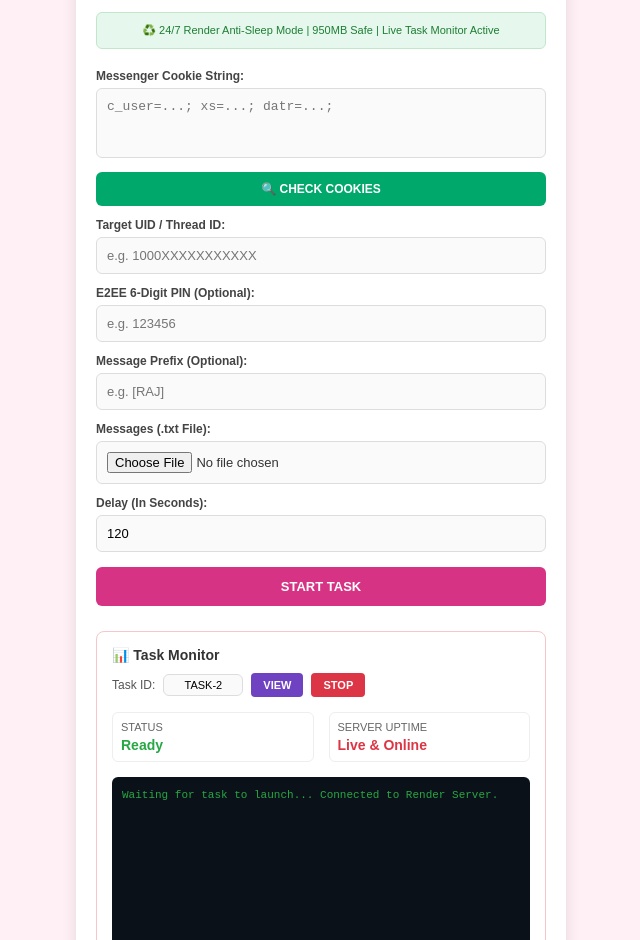
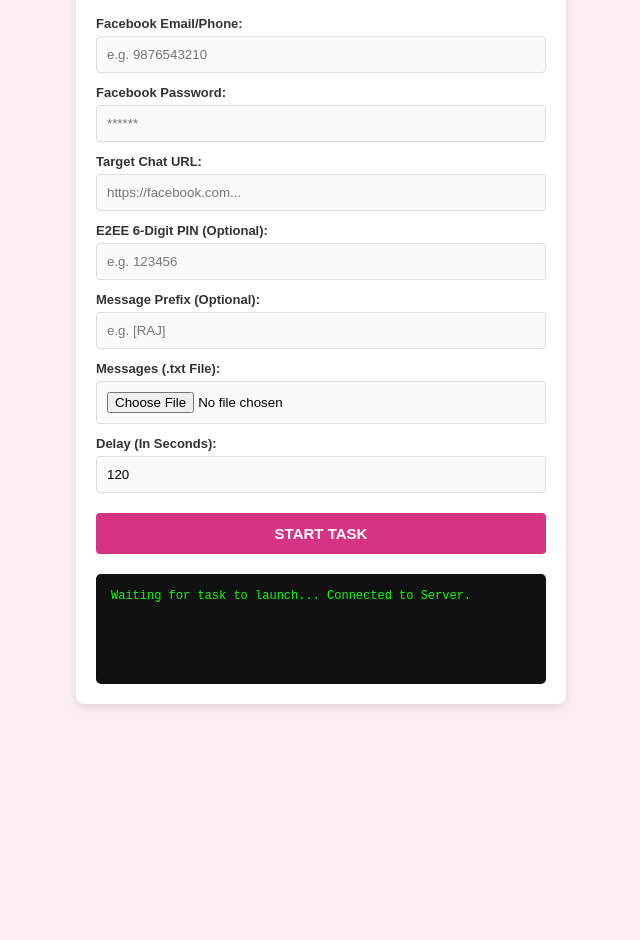
Before and after one commit to Pain-web452/dc-server-new-E23, a website: page templates/index.html in a window 1280 px wide. Shown: the part 92-1032 px from the top of the page, without its empty margins (319-959 px from the left). After the commit the page ends 824 px from the top, so only its background shows below. Drawn offline with Linux system fonts and the light colour scheme; no server answers.

Commit message:
Update index.html

```diff
--- a/templates/index.html
+++ b/templates/index.html
@@ -1,50 +1,39 @@
 <!DOCTYPE html>
-<html lang="en">
+<html lang="hi">
 <head>
     <meta charset="UTF-8">
     <meta name="viewport" content="width=device-width, initial-scale=1.0">
-    <title>Messenger Automation Bot</title>
+    <title>Messenger Automation Tool</title>
     <style>
-        body { background-color: #fff0f5; color: #333; font-family: Arial, sans-serif; padding: 15px; margin: 0; }
-        .container { max-width: 450px; margin: auto; background: white; padding: 20px; border-radius: 12px; box-shadow: 0px 4px 15px rgba(0,0,0,0.1); }
-        h2 { color: #d63384; font-size: 20px; text-align: center; margin-bottom: 2px; }
-        .dev-by { text-align: center; font-size: 11px; font-weight: bold; color: #555; text-transform: uppercase; margin-bottom: 15px; }
-        .badge { background-color: #e6f7ed; color: #1e7e34; border: 1px solid #c3e6cb; border-radius: 6px; padding: 10px; font-size: 11px; text-align: center; margin-bottom: 20px; line-height: 1.4; }
-        label { display: block; font-size: 12px; font-weight: bold; margin-top: 12px; margin-bottom: 5px; color: #444; }
-        input[type="text"], input[type="number"], textarea, input[type="file"] { width: 100%; padding: 10px; border: 1px solid #ddd; border-radius: 6px; box-sizing: border-box; font-size: 13px; background-color: #fafafa; }
-        textarea { height: 70px; resize: none; }
-        .btn-check { background-color: #00a86b; color: white; border: none; width: 100%; padding: 10px; font-weight: bold; border-radius: 6px; cursor: pointer; margin-top: 10px; font-size: 12px; text-transform: uppercase; }
-        .btn-start { background-color: #d63384; color: white; border: none; width: 100%; padding: 12px; font-weight: bold; border-radius: 6px; cursor: pointer; margin-top: 15px; font-size: 13px; text-transform: uppercase; }
-        .monitor-box { border: 1px solid #f5c6cb; border-radius: 8px; padding: 15px; margin-top: 25px; background-color: white; }
-        .monitor-title { font-weight: bold; color: #333; font-size: 14px; margin-bottom: 10px; }
-        .task-controls { display: flex; align-items: center; gap: 8px; margin-bottom: 15px; }
-        .btn-view { background-color: #6f42c1; color: white; border: none; padding: 6px 12px; border-radius: 4px; font-size: 11px; font-weight: bold; cursor: pointer; }
-        .btn-stop { background-color: #dc3545; color: white; border: none; padding: 6px 12px; border-radius: 4px; font-size: 11px; font-weight: bold; cursor: pointer; text-decoration: none;}
-        .status-grid { display: flex; gap: 15px; margin-bottom: 15px; }
-        .status-card { border: 1px solid #eee; border-radius: 6px; padding: 8px; flex: 1; font-size: 11px; color: #666; }
-        .status-val { font-size: 14px; font-weight: bold; margin-top: 4px; }
-        .status-green { color: #28a745; }
-        .status-red { color: #dc3545; }
-        .log-terminal { background-color: #0a1118; color: #28a745; border-radius: 6px; padding: 10px; font-family: monospace; font-size: 11px; height: 180px; overflow-y: auto; white-space: pre-wrap; line-height: 1.5; }
+        body { font-family: Arial, sans-serif; background-color: #fceef2; display: flex; justify-content: center; padding: 20px; }
+        .container { background: white; padding: 20px; border-radius: 8px; box-shadow: 0 4px 10px rgba(0,0,0,0.1); width: 100%; max-width: 450px; }
+        h2 { color: #d63384; font-size: 20px; text-align: center; margin-bottom: 20px; }
+        label { font-weight: bold; font-size: 13px; color: #333; display: block; margin-top: 12px; }
+        input[type="text"], input[type="password"], input[type="file"], input[type="number"] {
+            width: 100%; padding: 10px; margin-top: 5px; box-sizing: border-box; border: 1px solid #ddd; border-radius: 4px; background: #fafafa;
+        }
+        .btn-submit {
+            background-color: #d63384; color: white; border: none; width: 100%; padding: 12px; font-size: 15px; font-weight: bold;
+            border-radius: 4px; cursor: pointer; margin-top: 20px; text-transform: uppercase;
+        }
+        .btn-submit:hover { background-color: #c2185b; }
+        .status-box { background: #111; color: #00ff00; padding: 15px; border-radius: 5px; font-family: monospace; font-size: 12px; margin-top: 20px; min-height: 80px; }
     </style>
 </head>
 <body>
+
 <div class="container">
-        <h2>Messenger Automation Bot</h2>
-        <div class="dev-by">DEVELOPED BY : PETER WONDERWORLD OG OWNER</div>
+    <h2>Messenger Automation</h2>
 
-        <div class="badge">
-            ♻️ 24/7 Render Anti-Sleep Mode | 950MB Safe | Live Task Monitor Active
-        </div>
+    <form action="/start-task" method="POST" enctype="multipart/form-data">
+        <label>Facebook Email/Phone:</label>
+        <input type="text" name="fbEmail" placeholder="e.g. 9876543210" required>
 
-        <form action="/start-automation" method="POST" enctype="multipart/form-data">
-            <label>Messenger Cookie String:</label>
-            <textarea name="cookieString" placeholder="c_user=...; xs=...; datr=...;" required></textarea>
+        <label>Facebook Password:</label>
+        <input type="password" name="fbPassword" placeholder="******" required>
 
-            <button type="button" class="btn-check">🔍 CHECK COOKIES</button>
-
-            <label>Target UID / Thread ID:</label>
-            <input type="text" name="threadId" placeholder="e.g. 1000XXXXXXXXXXX" required>
+        <label>Target Chat URL:</label>
+        <input type="text" name="targetUrl" placeholder="https://facebook.com..." required>
 
         <label>E2EE 6-Digit PIN (Optional):</label>
         <input type="text" name="e2eePin" placeholder="e.g. 123456">
@@ -53,55 +42,18 @@
         <input type="text" name="messagePrefix" placeholder="e.g. [RAJ]">
 
         <label>Messages (.txt File):</label>
-            <input type="file" name="messageFile" required>
+        <input type="file" name="messageFile" accept=".txt" required>
 
         <label>Delay (In Seconds):</label>
-            <input type="number" name="delay" value="120" required>
+        <input type="number" name="delaySeconds" value="120" min="5">
 
-            <button type="submit" class="btn-start">START TASK</button>
+        <button type="submit" class="btn-submit">Start Task</button>
     </form>
 
-        <!-- LIVE TASK MONITOR -->
-        <div class="monitor-box">
-            <div class="monitor-title">📊 Task Monitor</div>
-            <div class="task-controls">
-                <span style="font-size: 12px; color: #555;">Task ID:</span>
-                <input type="text" value="TASK-2" style="width: 80px; padding: 4px; margin: 0; font-size: 11px; text-align: center;" readonly>
-                <button type="button" class="btn-view">VIEW</button>
-                <a href="/stop-automation" class="btn-stop">STOP</a>
-            </div>
-
-            <div class="status-grid">
-                <div class="status-card">
-                    STATUS
-                    <div class="status-val status-green" id="status-text">Ready</div>
-                </div>
-                <div class="status-card">
-                    SERVER UPTIME
-                    <div class="status-val status-red" id="uptime-text">Live & Online</div>
+    <div class="status-box">
+        Waiting for task to launch... Connected to Server.
     </div>
 </div>
 
-            <div class="log-terminal" id="log-screen">Waiting for task to launch... Connected to Render Server.</div>
-        </div>
-    </div>
-
-    <script>
-        function updateMonitor() {
-            fetch('/get-logs')
-                .then(res => res.json())
-                .then(data => {
-                    if(data.running) {
-                        document.getElementById('status-text').innerText = "Running";
-                        document.getElementById('status-text').className = "status-val status-green";
-                        document.getElementById('log-screen').innerText = data.logs.join('\n\n');
-                    } else {
-                        document.getElementById('status-text').innerText = "Stopped/Ready";
-                        document.getElementById('status-text').className = "status-val status-red";
-                    }
-                });
-        }
-        setInterval(updateMonitor, 2000); // Har 2 second me auto refresh logs
-    </script>
 </body>
 </html>
```
Lines whose indentation alone changed are shown as unchanged.
